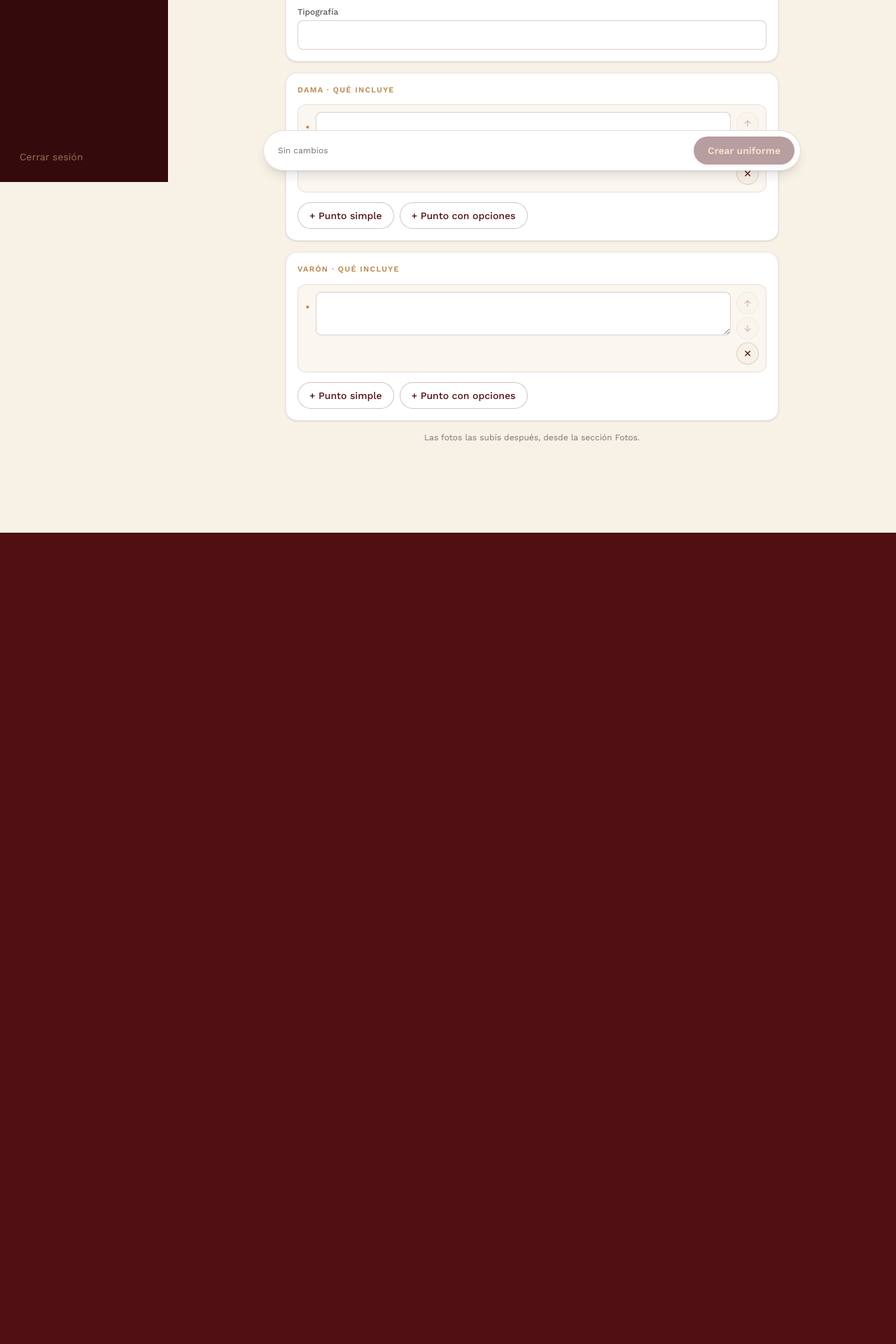
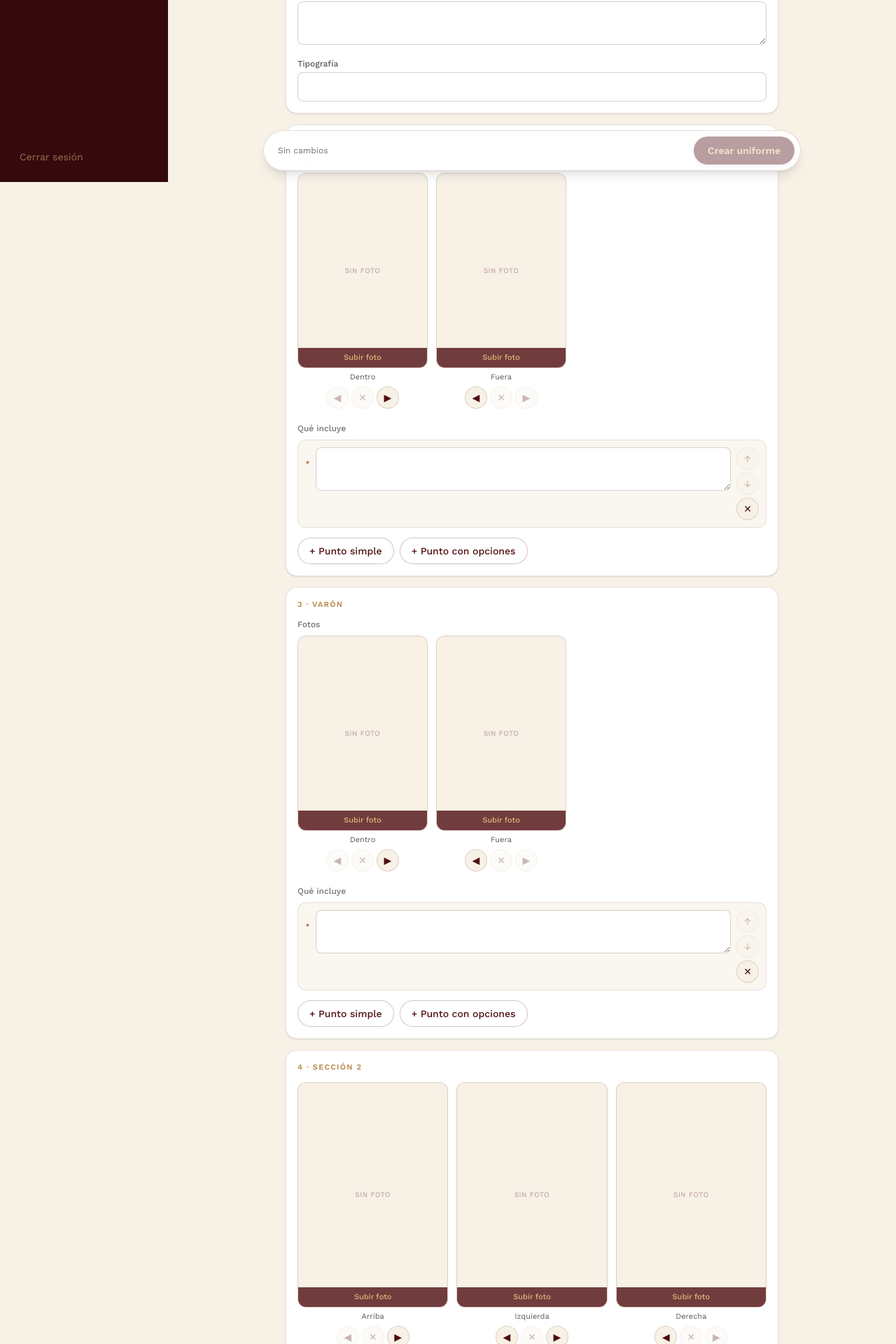
Before and after one commit to BladimirBLopez/Alexander-s-moda, a Next.js app: page /admin/uniformes/nuevo in a window 1280 px wide. Shown: the part 540-2460 px from the top of the page at 70% size. Before the commit the page ends 1301 px from the top, so only its background shows below. Built offline with nearby package versions, Linux system fonts and the light colour scheme.

Commit message:
Paso 4b: editor unificado de uniformes con fotos por seccion y guardado real

```diff
--- a/components/admin/EditorUniforme.tsx
+++ b/components/admin/EditorUniforme.tsx
@@ -6,6 +6,7 @@ import type { BulletItem, Producto } from "@/lib/productos";
 import { Aviso, useAviso } from "@/components/admin/aviso";
 import BulletsEditor from "@/components/admin/BulletsEditor";
 import Confirmar from "@/components/admin/Confirmar";
+import FotoSlot from "@/components/admin/FotoSlot";
 import VistaPreviaUniforme from "@/components/admin/VistaPreviaUniforme";
 import {
   BarraGuardar,
@@ -23,6 +24,64 @@ type Datos = Pick<
   "nombre" | "subtitulo" | "descripcion" | "tipografia"
 > & { bulletsMujer: BulletItem[]; bulletsHombre: BulletItem[] };
 
+type Fotos = Record<string, string | undefined>;
+type Slot = { k: string; l: string };
+
+const MUJER: Slot[] = [
+  { k: "fotoMujerDentro", l: "Dentro" },
+  { k: "fotoMujerFuera", l: "Fuera" },
+];
+const HOMBRE: Slot[] = [
+  { k: "fotoHombreDentro", l: "Dentro" },
+  { k: "fotoHombreFuera", l: "Fuera" },
+];
+const SECCION2: Slot[] = [
+  { k: "fotoSeccion2Arriba", l: "Arriba" },
+  { k: "fotoSeccion2Izquierda", l: "Izquierda" },
+  { k: "fotoSeccion2Derecha", l: "Derecha" },
+];
+const TODAS = [...MUJER, ...HOMBRE, ...SECCION2].map((s) => s.k);
+
+function GrupoFotos({
+  slots,
+  fotos,
+  base,
+  onMover,
+  onQuitar,
+  onBloqueada,
+}: {
+  slots: Slot[];
+  fotos: Fotos;
+  base: Fotos;
+  onMover: (slots: Slot[], i: number, d: -1 | 1) => void;
+  onQuitar: (k: string) => void;
+  onBloqueada: () => void;
+}) {
+  return (
+    <div
+      className={`grid gap-3 ${
+        slots.length === 3 ? "grid-cols-3" : "max-w-sm grid-cols-2"
+      }`}
+    >
+      {slots.map((s, i) => (
+        <FotoSlot
+          key={s.k}
+          etiqueta={s.l}
+          src={fotos[s.k]}
+          pendiente={fotos[s.k] !== base[s.k]}
+          puedeIzq={i > 0}
+          puedeDer={i < slots.length - 1}
+          bloqueada
+          onBloqueada={onBloqueada}
+          onElegir={() => {}}
+          onQuitar={() => onQuitar(s.k)}
+          onMover={(d) => onMover(slots, i, d)}
+        />
+      ))}
+    </div>
+  );
+}
+
 export default function EditorUniforme({
   inicial,
   nuevo = false,
@@ -39,43 +98,126 @@ export default function EditorUniforme({
     bulletsMujer: inicial.bulletsMujer,
     bulletsHombre: inicial.bulletsHombre,
   };
+  const fotosBase: Fotos = Object.fromEntries(
+    TODAS.map((k) => [
+      k,
+      (inicial as unknown as Record<string, unknown>)[k] as string | undefined,
+    ]),
+  );
+
   const [d, setD] = useState<Datos>(base);
   const [guardado, setGuardado] = useState<Datos>(base);
+  const [fotos, setFotos] = useState<Fotos>(fotosBase);
+  const [fotosGuardadas, setFotosGuardadas] = useState<Fotos>(fotosBase);
+  const [slug, setSlug] = useState("");
   const [vista, setVista] = useState<"editar" | "previa">("editar");
   const [borrar, setBorrar] = useState(false);
+  const [quitar, setQuitar] = useState<string | null>(null);
+  const [ocupado, setOcupado] = useState(false);
   const { aviso, mostrar } = useAviso();
 
-  const sucio = JSON.stringify(d) !== JSON.stringify(guardado);
+  const sucio =
+    JSON.stringify(d) !== JSON.stringify(guardado) ||
+    JSON.stringify(fotos) !== JSON.stringify(fotosGuardadas);
   const set = <K extends keyof Datos>(k: K, v: Datos[K]) =>
     setD({ ...d, [k]: v });
 
-  function guardar() {
+  function mover(slots: Slot[], i: number, dir: -1 | 1) {
+    const j = i + dir;
+    if (j < 0 || j >= slots.length) return;
+    setFotos({
+      ...fotos,
+      [slots[i].k]: fotos[slots[j].k],
+      [slots[j].k]: fotos[slots[i].k],
+    });
+  }
+
+  const bloqueada = () =>
+    mostrar(
+      "Subir fotos nuevas se activa en el Paso 6 (Cloudinary). Por ahora podés mover y quitar.",
+      "error",
+    );
+
+  async function guardar() {
+    if (ocupado) return;
     if (!d.nombre.trim()) {
       mostrar("Escribí el nombre del uniforme", "error");
       return;
     }
-    // Diseño: aún sin conexión a la base de datos
-    setGuardado(d);
-    if (nuevo) {
-      mostrar("Uniforme creado (demo)");
-      setTimeout(() => router.push("/admin/uniformes"), 1000);
-    } else {
-      mostrar("Cambios guardados (demo)");
+    const fotosOut: Record<string, string> = {};
+    for (const k of TODAS) {
+      const u = fotos[k];
+      if (u) fotosOut[k] = u;
+    }
+    if (Object.values(fotosOut).some((u) => u.startsWith("blob:"))) {
+      mostrar("Hay una foto temporal sin subir", "error");
+      return;
+    }
+    setOcupado(true);
+    try {
+      const res = await fetch(
+        nuevo ? "/api/admin/uniformes" : `/api/admin/uniformes/${inicial.id}`,
+        {
+          method: nuevo ? "POST" : "PUT",
+          headers: { "Content-Type": "application/json" },
+          body: JSON.stringify({
+            ...d,
+            fotos: fotosOut,
+            ...(nuevo ? { slug } : {}),
+          }),
+        },
+      );
+      const r = await res.json().catch(() => ({}));
+      if (!res.ok) {
+        mostrar(r.error || "No se pudo guardar", "error");
+        return;
+      }
+      setGuardado(d);
+      setFotosGuardadas(fotos);
+      if (nuevo) {
+        mostrar("Uniforme creado");
+        setTimeout(() => router.push(`/admin/uniformes/${r.id}`), 900);
+      } else {
+        mostrar("Cambios guardados");
+        router.refresh();
+      }
+    } catch {
+      mostrar("Error de conexión", "error");
+    } finally {
+      setOcupado(false);
     }
   }
 
-  function eliminar() {
+  async function eliminar() {
     setBorrar(false);
-    mostrar("Uniforme eliminado (demo)");
-    setTimeout(() => router.push("/admin/uniformes"), 1000);
+    try {
+      const res = await fetch(`/api/admin/uniformes/${inicial.id}`, {
+        method: "DELETE",
+      });
+      if (!res.ok) {
+        mostrar("No se pudo eliminar", "error");
+        return;
+      }
+      mostrar("Uniforme eliminado");
+      setTimeout(() => {
+        router.push("/admin/uniformes");
+        router.refresh();
+      }, 900);
+    } catch {
+      mostrar("Error de conexión", "error");
+    }
   }
+
+  const etiquetaQuitar = quitar
+    ? [...MUJER, ...HOMBRE, ...SECCION2].find((s) => s.k === quitar)?.l
+    : undefined;
 
   return (
     <>
       <Aviso aviso={aviso} />
       <Titulo
         titulo={nuevo ? "Nuevo uniforme" : `Uniforme ${d.nombre}`}
-        sub="Textos que se ven en el catálogo"
+        sub="Textos, puntos y fotos, todo en un solo lugar"
       />
 
       <Pestanas
@@ -91,16 +233,16 @@ export default function EditorUniforme({
         <VistaPreviaUniforme
           {...d}
           fotos={{
-            md: inicial.fotoMujerDentro,
-            mf: inicial.fotoMujerFuera,
-            hd: inicial.fotoHombreDentro,
-            hf: inicial.fotoHombreFuera,
+            md: fotos.fotoMujerDentro,
+            mf: fotos.fotoMujerFuera,
+            hd: fotos.fotoHombreDentro,
+            hf: fotos.fotoHombreFuera,
           }}
         />
       ) : (
         <div className="space-y-4">
           <Tarjeta>
-            <SeccionTitulo>Datos generales</SeccionTitulo>
+            <SeccionTitulo>1 · Datos generales</SeccionTitulo>
             <div className="space-y-3">
               <Campo label="Nombre">
                 <input
@@ -110,6 +252,16 @@ export default function EditorUniforme({
                   className={inputCls}
                 />
               </Campo>
+              {nuevo && (
+                <Campo label="Slug (dirección web, opcional)">
+                  <input
+                    value={slug}
+                    onChange={(e) => setSlug(e.target.value)}
+                    placeholder="Ej: sport (si lo dejás vacío se arma del nombre)"
+                    className={inputCls}
+                  />
+                </Campo>
+              )}
               <Campo label="Subtítulo (tela principal)">
                 <input
                   value={d.subtitulo}
@@ -136,7 +288,19 @@ export default function EditorUniforme({
           </Tarjeta>
 
           <Tarjeta>
-            <SeccionTitulo>Dama · qué incluye</SeccionTitulo>
+            <SeccionTitulo>2 · Dama</SeccionTitulo>
+            <p className="mb-2 text-xs font-medium text-carbon/60">Fotos</p>
+            <GrupoFotos
+              slots={MUJER}
+              fotos={fotos}
+              base={fotosGuardadas}
+              onMover={mover}
+              onQuitar={setQuitar}
+              onBloqueada={bloqueada}
+            />
+            <p className="mb-2 mt-5 text-xs font-medium text-carbon/60">
+              Qué incluye
+            </p>
             <BulletsEditor
               items={d.bulletsMujer}
               onChange={(v) => set("bulletsMujer", v)}
@@ -144,18 +308,38 @@ export default function EditorUniforme({
           </Tarjeta>
 
           <Tarjeta>
-            <SeccionTitulo>Varón · qué incluye</SeccionTitulo>
+            <SeccionTitulo>3 · Varón</SeccionTitulo>
+            <p className="mb-2 text-xs font-medium text-carbon/60">Fotos</p>
+            <GrupoFotos
+              slots={HOMBRE}
+              fotos={fotos}
+              base={fotosGuardadas}
+              onMover={mover}
+              onQuitar={setQuitar}
+              onBloqueada={bloqueada}
+            />
+            <p className="mb-2 mt-5 text-xs font-medium text-carbon/60">
+              Qué incluye
+            </p>
             <BulletsEditor
               items={d.bulletsHombre}
               onChange={(v) => set("bulletsHombre", v)}
             />
           </Tarjeta>
 
-          {nuevo ? (
-            <p className="text-center text-xs text-carbon/55">
-              Las fotos las subís después, desde la sección Fotos.
-            </p>
-          ) : (
+          <Tarjeta>
+            <SeccionTitulo>4 · Sección 2</SeccionTitulo>
+            <GrupoFotos
+              slots={SECCION2}
+              fotos={fotos}
+              base={fotosGuardadas}
+              onMover={mover}
+              onQuitar={setQuitar}
+              onBloqueada={bloqueada}
+            />
+          </Tarjeta>
+
+          {!nuevo && (
             <Tarjeta className="!border-red-200">
               <SeccionTitulo>Zona de peligro</SeccionTitulo>
               <p className="mb-3 text-xs text-carbon/60">
@@ -181,9 +365,25 @@ export default function EditorUniforme({
       <Confirmar
         abierto={borrar}
         titulo={`¿Eliminar uniforme ${d.nombre}?`}
-        texto="Se borran sus textos y deja de aparecer en el catálogo. No se puede deshacer."
+        texto="Se borran sus textos y fotos y deja de aparecer en el catálogo. No se puede deshacer."
         onCancelar={() => setBorrar(false)}
         onOk={eliminar}
+      />
+
+      <Confirmar
+        abierto={quitar !== null}
+        titulo="¿Quitar esta foto?"
+        texto={
+          etiquetaQuitar
+            ? `Se quita la foto “${etiquetaQuitar}”. Se aplica al guardar.`
+            : undefined
+        }
+        textoOk="Quitar"
+        onCancelar={() => setQuitar(null)}
+        onOk={() => {
+          if (quitar) setFotos({ ...fotos, [quitar]: undefined });
+          setQuitar(null);
+        }}
       />
     </>
   );
--- a/components/admin/FotoSlot.tsx
+++ b/components/admin/FotoSlot.tsx
@@ -12,6 +12,8 @@ export default function FotoSlot({
   onElegir,
   onQuitar,
   onMover,
+  bloqueada = false,
+  onBloqueada,
 }: {
   etiqueta: string;
   src?: string;
@@ -21,6 +23,8 @@ export default function FotoSlot({
   onElegir: (url: string) => void;
   onQuitar: () => void;
   onMover: (d: -1 | 1) => void;
+  bloqueada?: boolean;
+  onBloqueada?: () => void;
 }) {
   const input = useRef<HTMLInputElement>(null);
 
@@ -28,7 +32,7 @@ export default function FotoSlot({
     <div className="flex flex-col gap-1.5">
       <button
         type="button"
-        onClick={() => input.current?.click()}
+        onClick={() => (bloqueada ? onBloqueada?.() : input.current?.click())}
         className="boton-tactil relative aspect-[2/3] w-full overflow-hidden rounded-xl border border-bordo/15 bg-papel"
       >
         {src ? (
```
